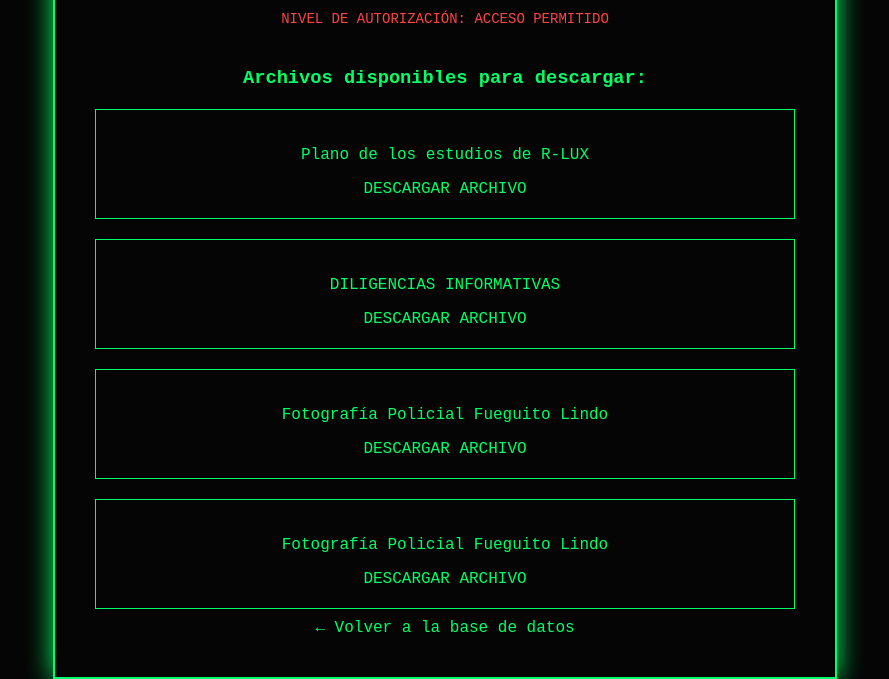
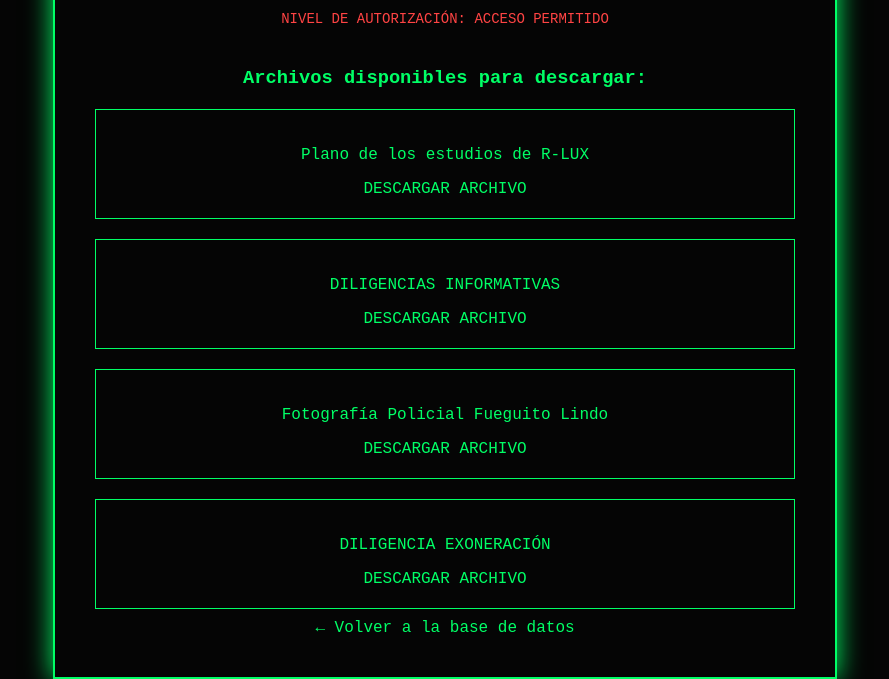
Before and after one commit to luxvocatio-droid/luxvocatio-droid.github.io, a plain HTML site: page casos/003.html in a window 1280 px wide. Shown: the part 122-801 px from the top of the page, without its empty margins (195-1084 px from the left). Drawn offline with Linux system fonts and the light colour scheme.

Commit message:
Update 003.html

```diff
--- a/casos/003.html
+++ b/casos/003.html
@@ -77,7 +77,7 @@ a{
 </div>
 
 <div class="case-file">
-<p>Fotografía Policial Fueguito Lindo</p>
+<p>DILIGENCIA EXONERACIÓN</p>
 <a href="files/Diligencia_Exoneracion_Exp482-18-2026.pdf" download>DESCARGAR ARCHIVO</a>
 </div>
 
```
